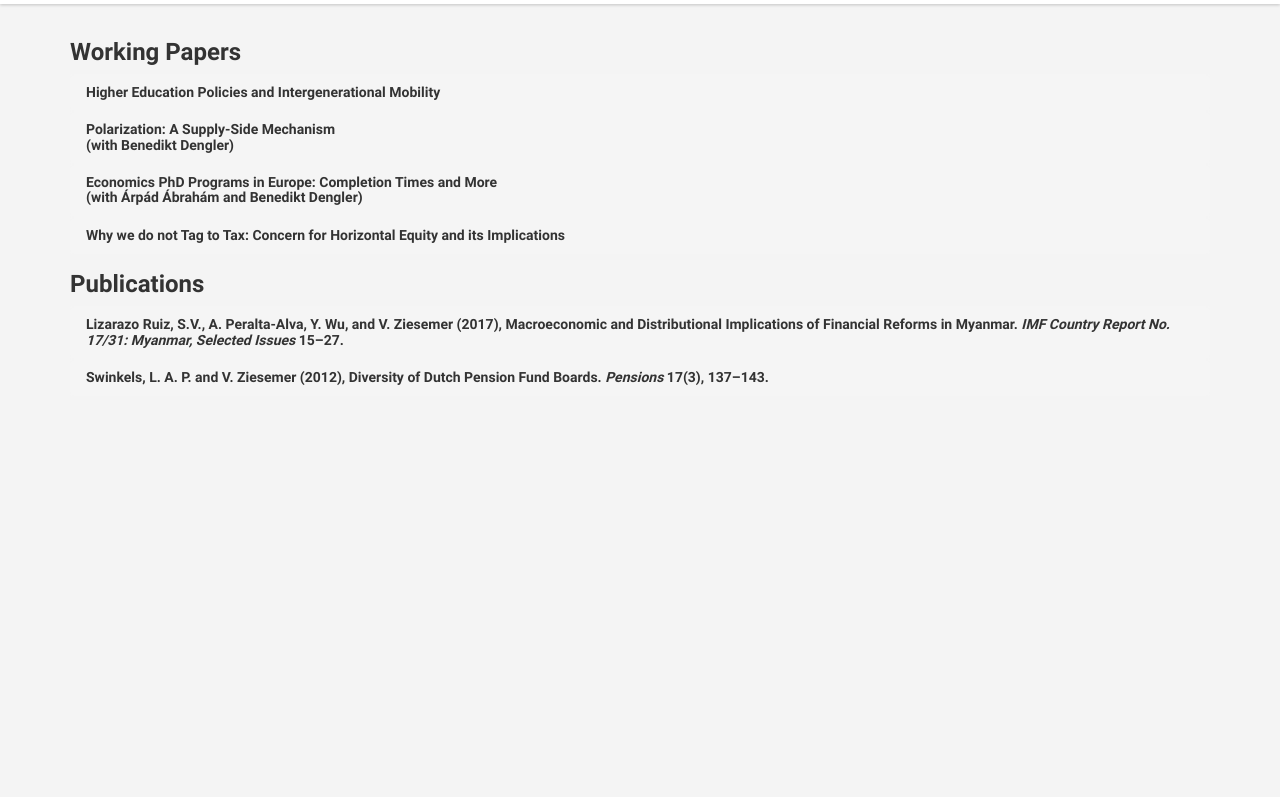
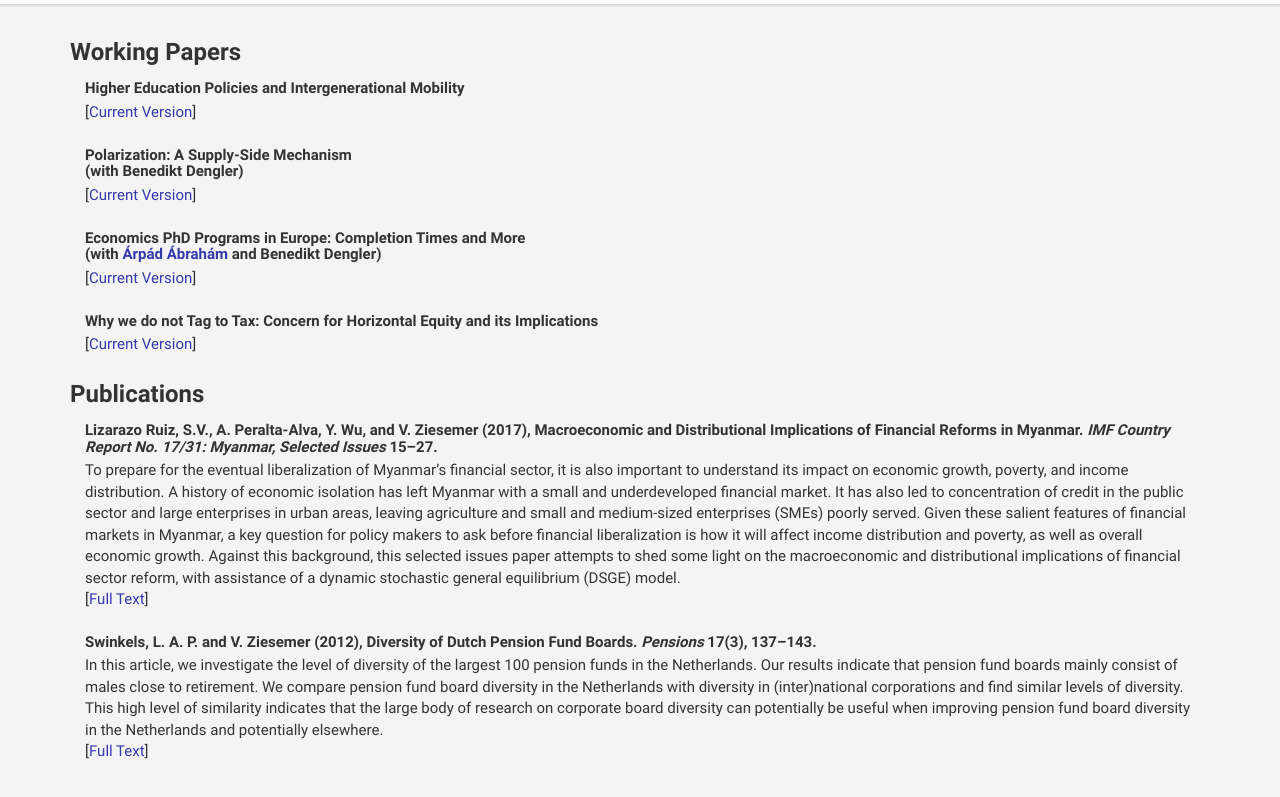
Before and after one commit to vinzenzziesemer/vinzenzziesemer.github.io, a plain HTML site: page research.html in a window 1280 px wide. Shown: the part 133-930 px from the top of the page. Before the commit the page ends 800 px from the top, so only its background shows below. Drawn offline with Linux system fonts and the light colour scheme.

Commit message:
update docs

```diff
--- a/research.html
+++ b/research.html
@@ -105,113 +105,50 @@
 
 <div>
 	<h2>Working Papers</h2>
-<div class="panel-group" id="accordion" role="tablist" aria-multiselectable="true">
-  <div class="panel-custom panel-default">
-    <div class="panel-heading pointer" role="tab" id="heading174" role="button" data-toggle="collapse" href="#collapse174" aria-expanded="true" aria-controls="collapse174">
-      <h4 class="panel-title">
-        Higher Education Policies and Intergenerational Mobility
-      </h4>
-    </div>
-    <div id="collapse174" class="panel-collapse collapse" role="tabpanel" aria-labelledby="heading174">
-      <div class="panel-body-custom">
-          [<a href="https://www.dropbox.com/s/7oh6sgbpixc5ruz/Ziesemer%20WP%202018%20IM.pdf?dl=0" target="_blank">Current Version</a>]
-      </div>
-    </div>
-  </div>
-  <div class="panel-custom panel-default">
-    <div class="panel-heading pointer" role="tab" id="heading173" role="button" data-toggle="collapse" href="#collapse173" aria-expanded="true" aria-controls="collapse173">
-      <h4 class="panel-title">
-        Polarization: A Supply-Side Mechanism<br>
-        (with Benedikt Dengler)
-      </h4>
-    </div>
-    <div id="collapse173" class="panel-collapse collapse" role="tabpanel" aria-labelledby="heading173">
-      <div class="panel-body-custom">
-        [<a href="https://www.dropbox.com/s/q364arp9ugvdazg/Dengler%20Ziesemer%20WP%202018%20Polarization.pdf?dl=0" target="_blank">Current Version</a>]
-      </div>
-    </div>
-  </div>
-  <div class="panel-custom panel-default">
-    <div class="panel-heading pointer" role="tab" id="heading172" role="button" data-toggle="collapse" href="#collapse172" aria-expanded="true" aria-controls="collapse172">
-      <h4 class="panel-title">
-        Economics PhD Programs in Europe: Completion Times and More<br>
-        (with <a href="http://apps.eui.eu/Personal/Abraham/" target="_blank">Árpád Ábrahám</a> and Benedikt Dengler)
-      </h4>
-    </div>
-    <div id="collapse172" class="panel-collapse collapse" role="tabpanel" aria-labelledby="heading172">
-      <div class="panel-body-custom">
-          [<a href="https://www.dropbox.com/s/9tymed5d2zpjrfd/Abraham%20Dengler%20Ziesemer%20WP%202017%20Completion%20Times.pdf?dl=0" target="_blank">Current Version</a>]
-      </div>
-    </div>
-  </div>
-  <div class="panel-custom panel-default">
-    <div class="panel-heading pointer" role="tab" id="heading171" role="button" data-toggle="collapse" href="#collapse171" aria-expanded="true" aria-controls="collapse171">
-      <h4 class="panel-title">
-        Why we do not Tag to Tax: Concern for Horizontal Equity and its Implications
-      </h4>
-    </div>
-    <div id="collapse171" class="panel-collapse collapse" role="tabpanel" aria-labelledby="heading171">
-      <div class="panel-body-custom">
-        [<a href="https://www.dropbox.com/s/qzonbi5p8sh0ivv/Ziesemer%20WP%202018%20Tagging.pdf?dl=0" target="_blank">Current Version</a>]
-      </div>
-    </div>
+
+<div class="media fz-media-padding">
+  <div class="media-body">
+    <h4 class="media-heading">Higher Education Policies and Intergenerational Mobility</h4>
+    <p>[<a href="./documents/Ziesemer_WP_2018_IM.pdf" target="_blank">Current Version</a>]</p>
   </div>
 </div>
 
+<div class="media fz-media-padding">
+  <div class="media-body">
+    <h4 class="media-heading">Polarization: A Supply-Side Mechanism<br>(with Benedikt Dengler)</h4>
+    <p>[<a href="./documents/Dengler_Ziesemer_WP_2018_Polarization.pdf" target="_blank">Current Version</a>]</p>
+  </div>
+</div>
+
+<div class="media fz-media-padding">
+  <div class="media-body">
+    <h4 class="media-heading">Economics PhD Programs in Europe: Completion Times and More<br>(with <a href="http://apps.eui.eu/Personal/Abraham/" target="_blank">Árpád Ábrahám</a> and Benedikt Dengler)</h4>
+    <p>[<a href="./documents/Abraham_Dengler_Ziesemer_WP_2017_Completion_Times.pdf" target="_blank">Current Version</a>]</p>
+  </div>
+</div>
+
+<div class="media fz-media-padding">
+  <div class="media-body">
+    <h4 class="media-heading">Why we do not Tag to Tax: Concern for Horizontal Equity and its Implications</h4>
+    <p>[<a href="./documents/Ziesemer_WP_2018_Tagging.pdf" target="_blank">Current Version</a>]</p>
+  </div>
+</div>
 
 <h2>Publications</h2>
-<!-- <h2>2017</h2> -->
-<div class="panel-group" id="accordion" role="tablist" aria-multiselectable="true">
-  <div class="panel-custom panel-default">
-    <div class="panel-heading pointer" role="tab" id="heading161" role="button" data-toggle="collapse" href="#collapse161" aria-expanded="true" aria-controls="collapse161">
-      <h4 class="panel-title">
-          Lizarazo Ruiz, S.V., A. Peralta-Alva, Y. Wu, and V. Ziesemer (2017), Macroeconomic and Distributional Implications of Financial Reforms in Myanmar. <i>IMF Country Report No. 17/31: Myanmar, Selected Issues</i> 15–27.
-      </h4>
-    </div>
-    <div id="collapse161" class="panel-collapse collapse" role="tabpanel" aria-labelledby="heading161">
-      <div class="panel-body-custom">
-        To prepare for the eventual liberalization of Myanmar’s financial sector, it is also important to understand its impact on economic growth, poverty, and income distribution. A history of economic isolation has left Myanmar with a small and underdeveloped financial market. It has also led to concentration of credit in the public sector and large enterprises in urban areas, leaving agriculture and small and medium-sized enterprises (SMEs) poorly served. Given these salient features of financial markets in Myanmar, a key question for policy makers to ask before financial liberalization is how it will affect income distribution and poverty, as well as overall economic growth. Against this background, this selected issues paper attempts to shed some light on the macroeconomic and distributional implications of financial sector reform, with assistance of a dynamic stochastic general equilibrium (DSGE) model.
-        <br>[<a href="https://www.imf.org/~/media/Files/Publications/CR/2017/cr1731.ashx" target="_blank">Full Text</a>]
-      </div>
-    </div>
+
+<div class="media fz-media-padding">
+  <div class="media-body">
+    <h4 class="media-heading">Lizarazo Ruiz, S.V., A. Peralta-Alva, Y. Wu, and V. Ziesemer (2017), Macroeconomic and Distributional Implications of Financial Reforms in Myanmar. <i>IMF Country Report No. 17/31: Myanmar, Selected Issues</i> 15–27.</h4>
+    <p>To prepare for the eventual liberalization of Myanmar’s financial sector, it is also important to understand its impact on economic growth, poverty, and income distribution. A history of economic isolation has left Myanmar with a small and underdeveloped financial market. It has also led to concentration of credit in the public sector and large enterprises in urban areas, leaving agriculture and small and medium-sized enterprises (SMEs) poorly served. Given these salient features of financial markets in Myanmar, a key question for policy makers to ask before financial liberalization is how it will affect income distribution and poverty, as well as overall economic growth. Against this background, this selected issues paper attempts to shed some light on the macroeconomic and distributional implications of financial sector reform, with assistance of a dynamic stochastic general equilibrium (DSGE) model.
+        <br>[<a href="https://www.imf.org/~/media/Files/Publications/CR/2017/cr1731.ashx" target="_blank">Full Text</a>]</p>
   </div>
-  <!-- <div class="panel-custom panel-default">
-    <div class="panel-heading pointer" role="tab" id="heading162" class="collapsed" role="button" data-toggle="collapse" href="#collapse162" aria-expanded="false" aria-controls="collapse162">
-      <h4 class="panel-title">
-          Collapsible Group Item #2
-      </h4>
-    </div>
-    <div id="collapse162" class="panel-collapse collapse" role="tabpanel" aria-labelledby="heading162">
-      <div class="panel-body-custom">
-        Anim pariatur cliche reprehenderit, enim eiusmod high life accusamus terry richardson ad squid. 3 wolf moon officia aute, non cupidatat skateboard dolor brunch. Food truck quinoa nesciunt laborum eiusmod. Brunch 3 wolf moon tempor, sunt aliqua put a bird on it squid single-origin coffee nulla assumenda shoreditch et. Nihil anim keffiyeh helvetica, craft beer labore wes anderson cred nesciunt sapiente ea proident. Ad vegan excepteur butcher vice lomo. Leggings occaecat craft beer farm-to-table, raw denim aesthetic synth nesciunt you probably haven't heard of them accusamus labore sustainable VHS.
-      </div>
-    </div>
-  </div>
-  <div class="panel-custom panel-default">
-    <div class="panel-heading pointer" role="tab" id="heading163" class="collapsed" role="button" data-toggle="collapse" href="#collapse163" aria-expanded="false" aria-controls="collapse163">
-      <h4 class="panel-title">
-          Collapsible Group Item #3
-      </h4>
-    </div>
-    <div id="collapse163" class="panel-collapse collapse" role="tabpanel" aria-labelledby="heading163">
-      <div class="panel-body-custom">
-        Anim pariatur cliche reprehenderit, enim eiusmod high life accusamus terry richardson ad squid. 3 wolf moon officia aute, non cupidatat skateboard dolor brunch. Food truck quinoa nesciunt laborum eiusmod. Brunch 3 wolf moon tempor, sunt aliqua put a bird on it squid single-origin coffee nulla assumenda shoreditch et. Nihil anim keffiyeh helvetica, craft beer labore wes anderson cred nesciunt sapiente ea proident. Ad vegan excepteur butcher vice lomo. Leggings occaecat craft beer farm-to-table, raw denim aesthetic synth nesciunt you probably haven't heard of them accusamus labore sustainable VHS.
-      </div>
-    </div>
-  </div> -->
-<!-- <h2>2012</h2> -->
-  <div class="panel-custom panel-default">
-    <div class="panel-heading pointer" role="tab" id="heading151" role="button" data-toggle="collapse" href="#collapse151" aria-expanded="true" aria-controls="collapse151">
-      <h4 class="panel-title">
-          Swinkels, L. A. P. and V. Ziesemer (2012), Diversity of Dutch Pension Fund Boards. <i>Pensions</i> 17(3), 137–143.
-      </h4>
-    </div>
-    <div id="collapse151" class="panel-collapse collapse" role="tabpanel" aria-labelledby="heading151">
-      <div class="panel-body-custom">
-        In this article, we investigate the level of diversity of the largest 100 pension funds in the Netherlands. Our results indicate that pension fund boards mainly consist of males close to retirement. We compare pension fund board diversity in the Netherlands with diversity in (inter)national corporations and find similar levels of diversity. This high level of similarity indicates that the large body of research on corporate board diversity can potentially be useful when improving pension fund board diversity in the Netherlands and potentially elsewhere.
-        <br>[<a href="https://link.springer.com/article/10.1057/pm.2012.15" target="_blank">Full Text</a>]
-      </div>
-    </div>
+</div>
+
+<div class="media fz-media-padding fz-page-bottom-margin">
+  <div class="media-body">
+    <h4 class="media-heading">Swinkels, L. A. P. and V. Ziesemer (2012), Diversity of Dutch Pension Fund Boards. <i>Pensions</i> 17(3), 137–143.</h4>
+    <p>In this article, we investigate the level of diversity of the largest 100 pension funds in the Netherlands. Our results indicate that pension fund boards mainly consist of males close to retirement. We compare pension fund board diversity in the Netherlands with diversity in (inter)national corporations and find similar levels of diversity. This high level of similarity indicates that the large body of research on corporate board diversity can potentially be useful when improving pension fund board diversity in the Netherlands and potentially elsewhere.
+        <br>[<a href="https://link.springer.com/article/10.1057/pm.2012.15" target="_blank">Full Text</a>]</p>
   </div>
 </div>
 </div>
```
Also changed, not shown: index.html (+1 -1 lines), other-materials.html (+9 -9 lines), css/main.css, 12 other files.
